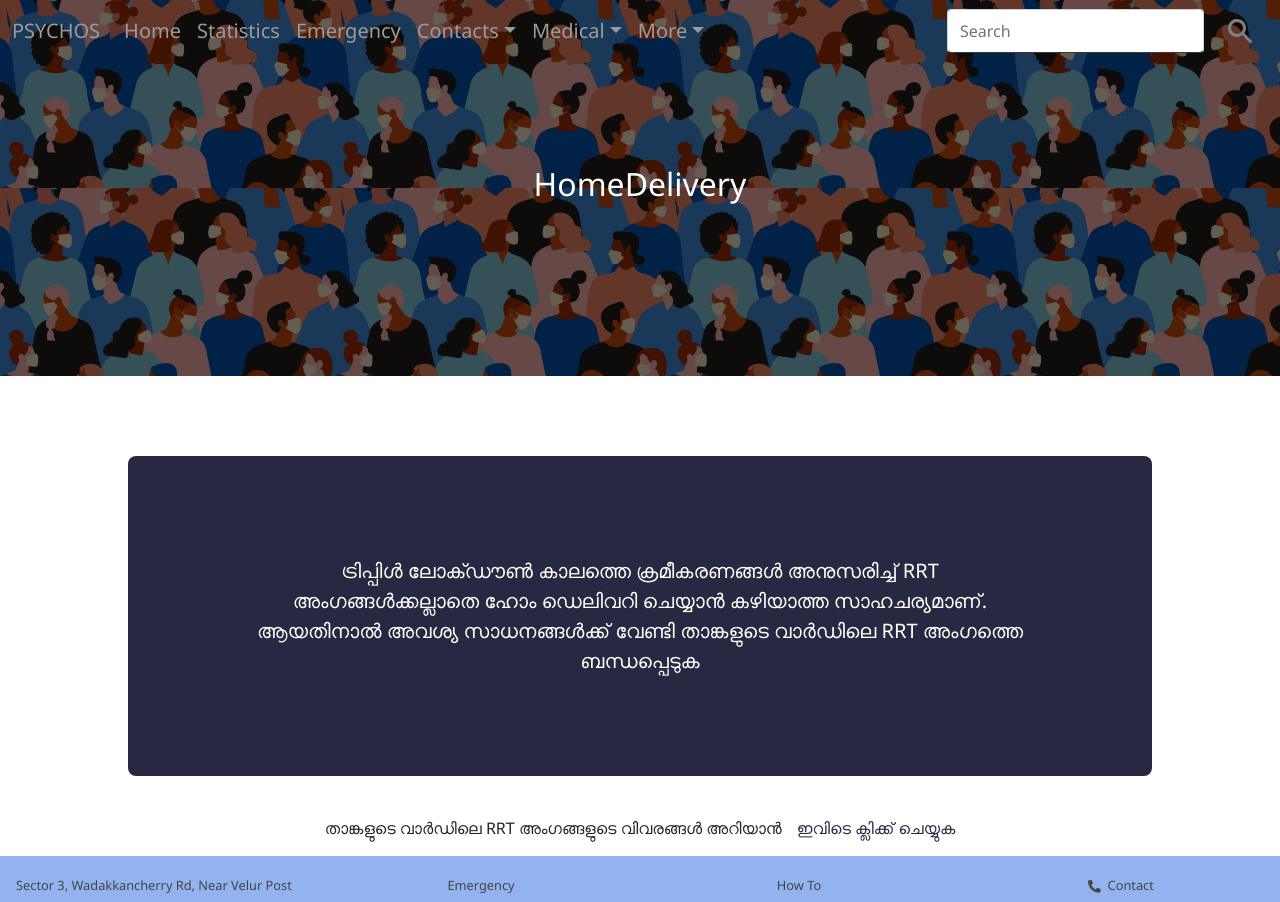
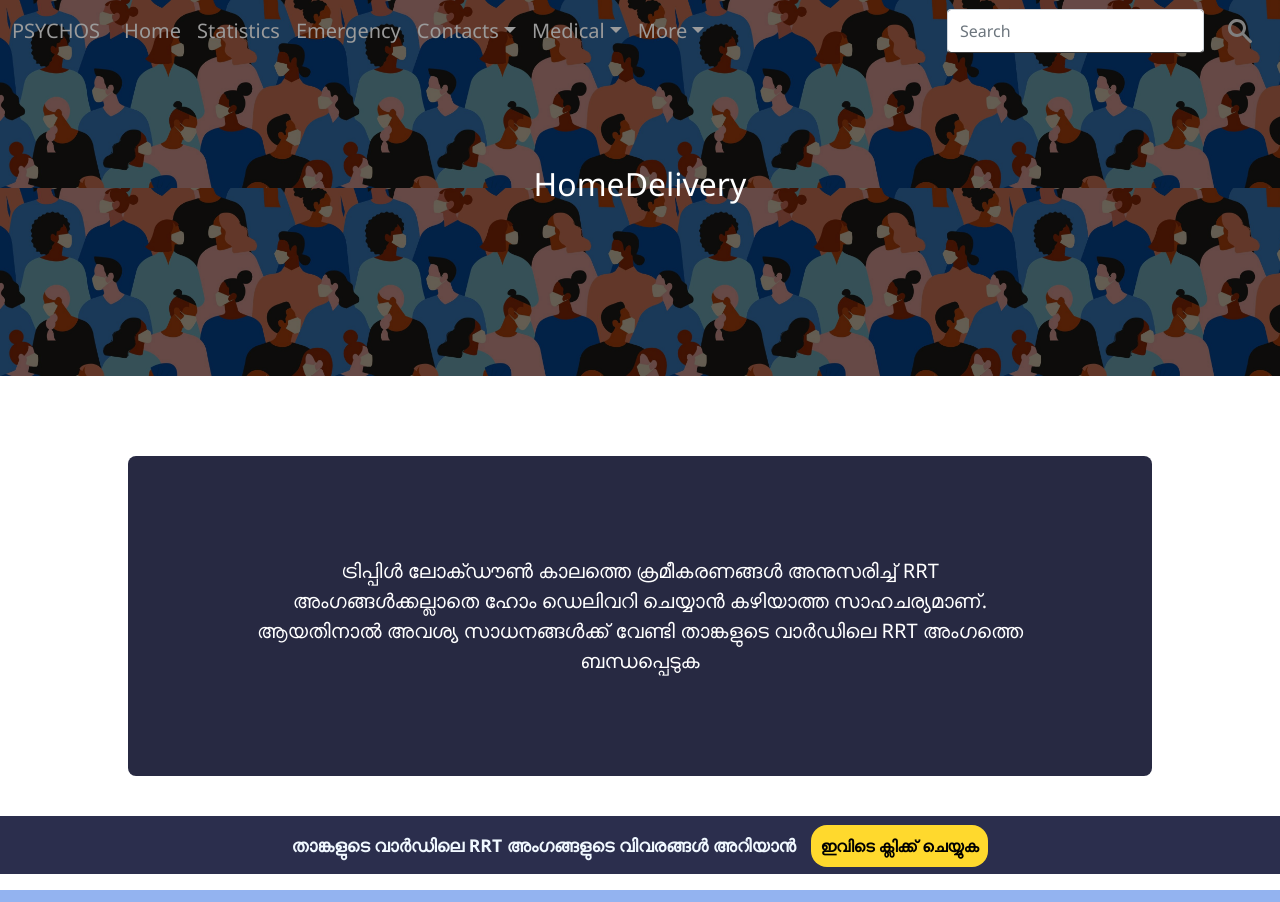
Before and after one commit to Sycoss-Inc/covid-focus-client, a Next.js app: page /home_delivery in a window 1280 px wide. Shown: the top 902 px of the page. Built offline with nearby package versions, Linux system fonts and the light colour scheme.

Commit message:
home delivery mod

```diff
--- a/pages/home_delivery.jsx
+++ b/pages/home_delivery.jsx
@@ -11,15 +11,21 @@ function Deliv() {
       </Head>
 
       <main className={style.stats}>
-
-        <p className={style.para}>ട്രിപ്പിൾ ലോക്ഡൗൺ കാലത്തെ ക്രമീകരണങ്ങൾ അനുസരിച്ച് RRT അംഗങ്ങൾക്കല്ലാതെ ഹോം ഡെലിവറി ചെയ്യാൻ കഴിയാത്ത സാഹചര്യമാണ്.
-          ആയതിനാൽ അവശ്യ സാധനങ്ങൾക്ക് വേണ്ടി താങ്കളുടെ വാർഡിലെ RRT അംഗത്തെ ബന്ധപ്പെടുക</p>
-          <br />
-          <p>താങ്കളുടെ വാർഡിലെ RRT അംഗങ്ങളുടെ  വിവരങ്ങൾ അറിയാൻ<a href="" className={style.link}>ഇവിടെ ക്ലിക്ക് ചെയ്യുക</a></p>
+        <p className={style.para}>
+          ട്രിപ്പിൾ ലോക്ഡൗൺ കാലത്തെ ക്രമീകരണങ്ങൾ അനുസരിച്ച് RRT അംഗങ്ങൾക്കല്ലാതെ
+          ഹോം ഡെലിവറി ചെയ്യാൻ കഴിയാത്ത സാഹചര്യമാണ്. ആയതിനാൽ അവശ്യ സാധനങ്ങൾക്ക്
+          വേണ്ടി താങ്കളുടെ വാർഡിലെ RRT അംഗത്തെ ബന്ധപ്പെടുക
+        </p>
+        <br />
+        <p className={style.para2}>
+          താങ്കളുടെ വാർഡിലെ RRT അംഗങ്ങളുടെ വിവരങ്ങൾ അറിയാൻ
+          <a href="" className={style.link}>
+            ഇവിടെ ക്ലിക്ക് ചെയ്യുക
+          </a>
+        </p>
       </main>
     </Layout>
   );
 }
 
-
 export default Deliv;
--- a/styles/home_delivery.module.css
+++ b/styles/home_delivery.module.css
@@ -1,4 +1,4 @@
-.para{
+.para {
   text-align: center;
   margin-top: 10vh;
   color: white;
@@ -8,23 +8,44 @@
   border-radius: 0.5rem;
   display: flex;
   align-items: center;
-    justify-content:center;
+  justify-content: center;
   padding-left: 10%;
   padding-right: 10%;
   font-size: 1.25rem;
 }
 
-.stats{
+.stats {
   display: flex;
   align-items: center;
-    justify-content:center;
+  justify-content: center;
   flex-direction: column;
 }
 
-.link{
+.link {
   text-decoration: none;
-    color:#272942 ;
+  color: #272942;
   margin-left: 15px;
+}
 
+.para2 {
+  padding: 1rem;
+  display: block;
+  width: 100%;
+  background-color: #2b2e4d;
+  text-align: center;
+  color: aliceblue;
+  font-size: 1.1rem;
+  font-weight: bold;
+}
 
+.para2 a {
+  font-size: medium;
+  background-color: rgb(255, 217, 45);
+  color: black;
+  padding: 0.6rem;
+  border-radius: 1rem;
 }
+
+.para2 a:hover {
+  background-color: rgb(255, 239, 97);
+}
```
Lines whose indentation alone changed are shown as unchanged.
